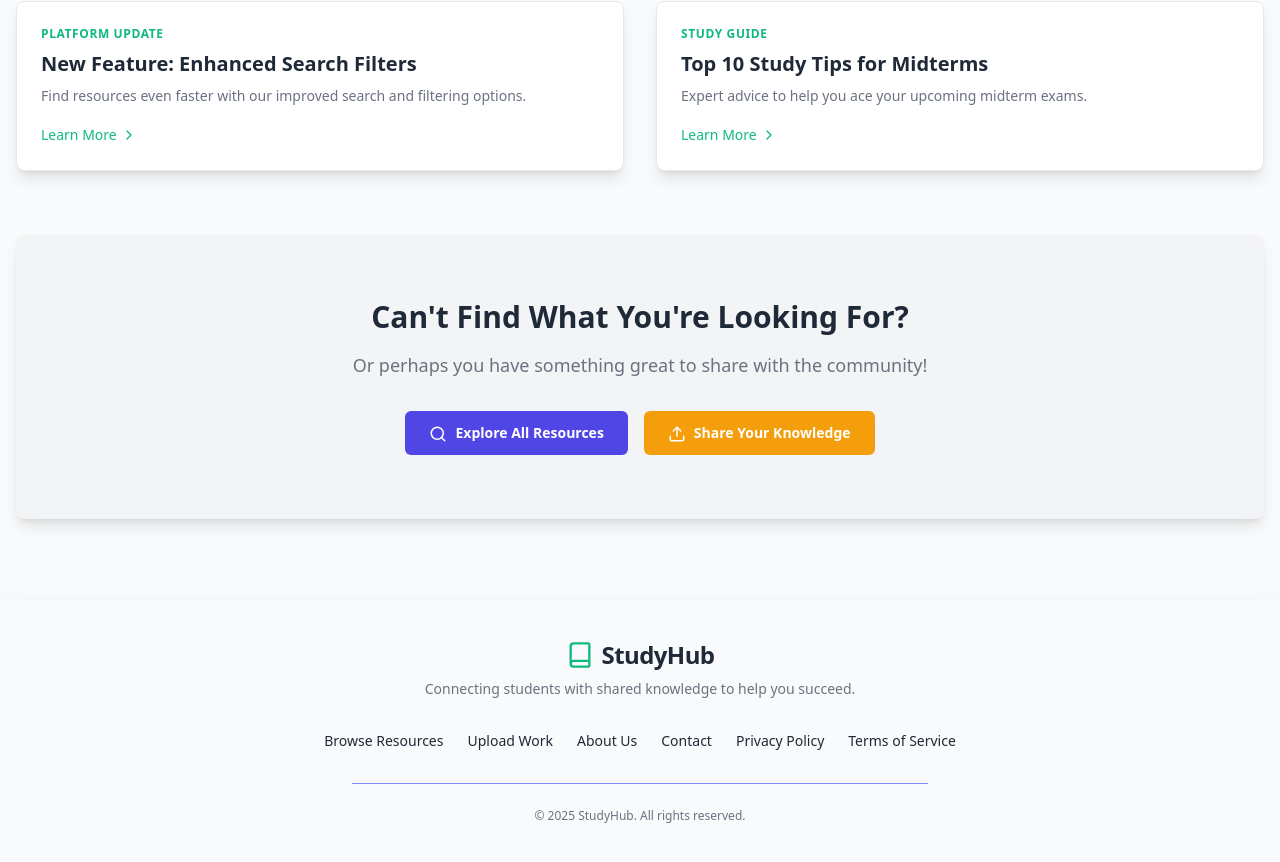
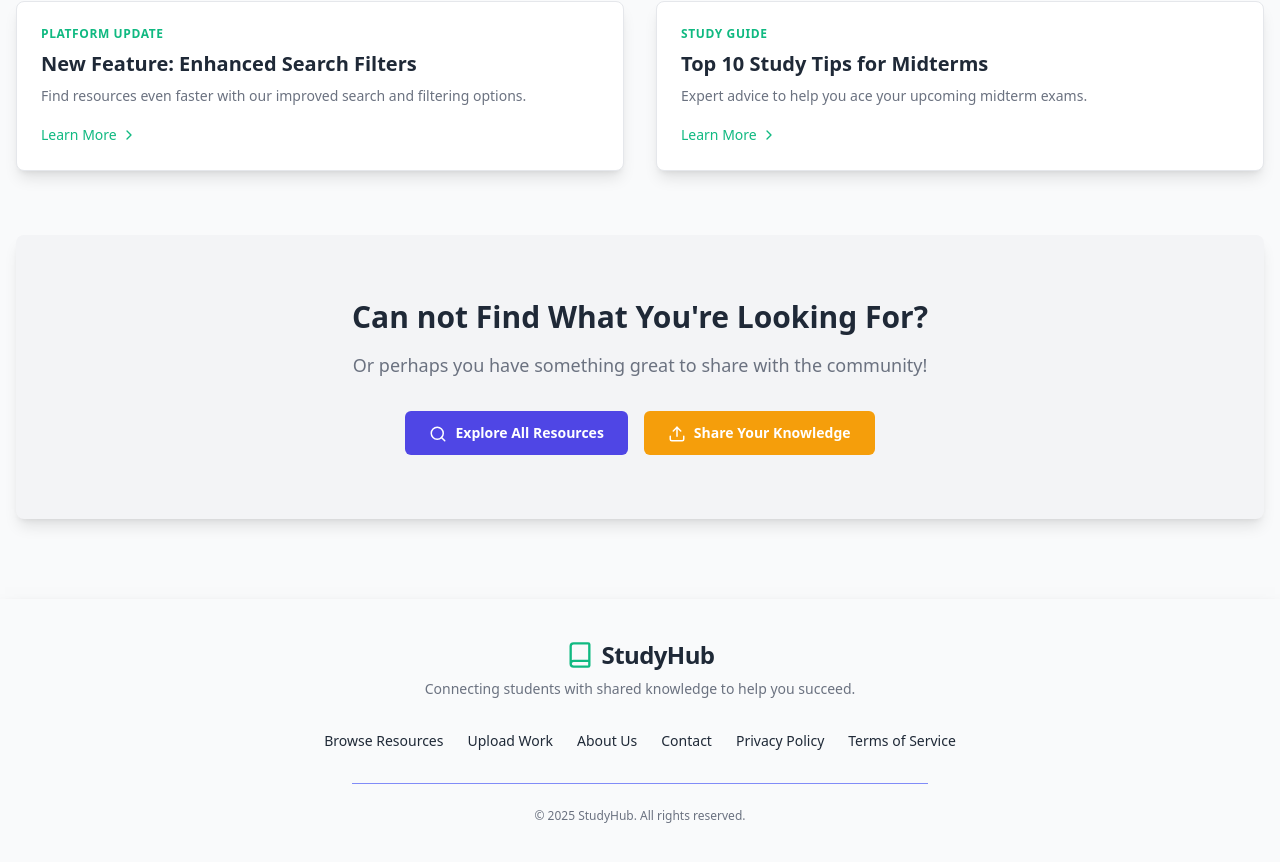
Before and after one commit to Luthando496/school_sharing_app_js, a Next.js app: page / in a window 1280 px wide. Shown: the part 2043-2905 px from the top of the page. Built offline with nearby package versions, Linux system fonts and the light colour scheme; no server answers.

Commit message:
space remove v2

```diff
--- a/app/not-found.js
+++ b/app/not-found.js
@@ -16,7 +16,7 @@ export default function NotFound() {
           Page Not Found
         </p>
         <p className="mt-2 text-gray-500">
-          Oops! The page you are looking for doesn't exist. It might have been moved or deleted.
+          Oops! The page you are looking for does not exist. It might have been moved or deleted.
         </p>
         <div className="mt-10 flex flex-col sm:flex-row items-center justify-center gap-4">
           <GoBackButton />
--- a/app/page.jsx
+++ b/app/page.jsx
@@ -88,7 +88,7 @@ const MainContent = () => {
         {/* Call to Action Section */}
         <div className="text-center py-16 px-6 rounded-lg bg-secondary shadow-lg">
           <h3 className="text-3xl font-bold mb-4 primary-text">
-            Can't Find What You're Looking For?
+            Can not Find What You're Looking For?
           </h3>
           <p className="text-lg mb-8 secondary-text">
             Or perhaps you have something great to share with the community!
```
